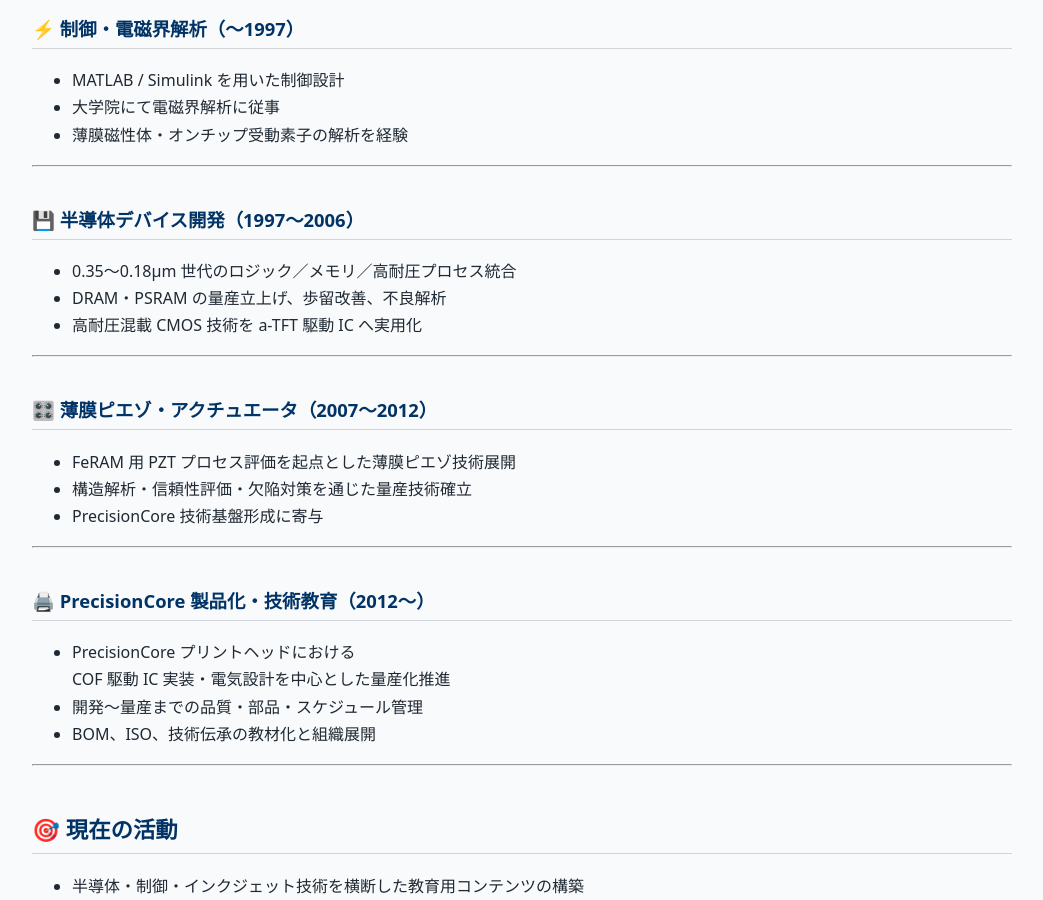
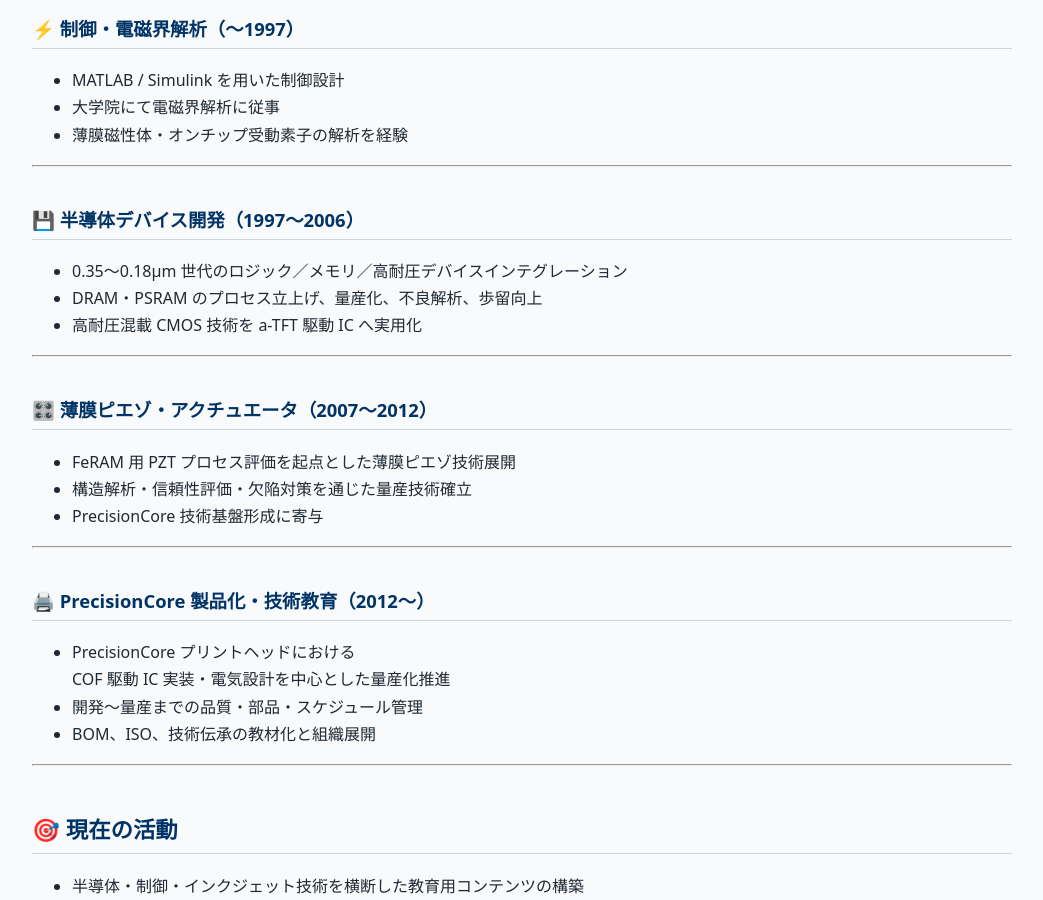
Before and after one commit to Samizo-AITL/Samizo-AITL.github.io, a Jekyll site: the page built from about/career-summary/index.md, in a window 1280 px wide and 900 px high, scrolled down 458 px. Shown: the whole window, without its empty margins (118-1161 px from the left). Built offline with Jekyll 4.4.1, drawn with Linux system fonts in a browser that asks for light colours.

Commit message:
Update index.md

```diff
--- a/about/career-summary/index.md
+++ b/about/career-summary/index.md
@@ -26,8 +26,8 @@
 ---
 
 ### 💾 半導体デバイス開発（1997〜2006）
-- 0.35〜0.18µm 世代のロジック／メモリ／高耐圧プロセス統合
-- DRAM・PSRAM の量産立上げ、歩留改善、不良解析
+- 0.35〜0.18µm 世代のロジック／メモリ／高耐圧デバイスインテグレーション
+- DRAM・PSRAM のプロセス立上げ、量産化、不良解析、歩留向上
 - 高耐圧混載 CMOS 技術を a-TFT 駆動 IC へ実用化
 
 ---
```
